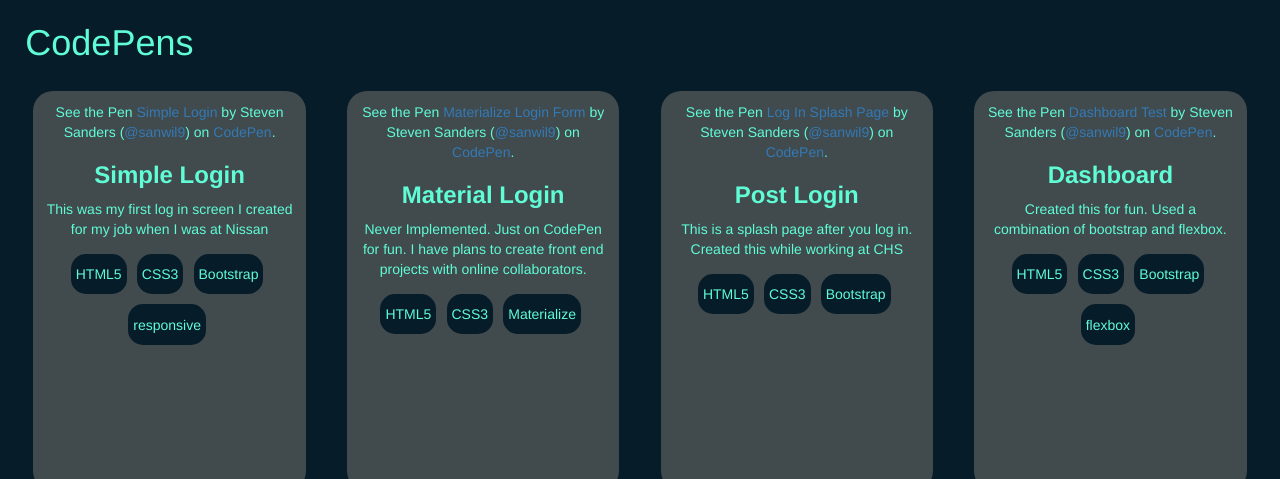
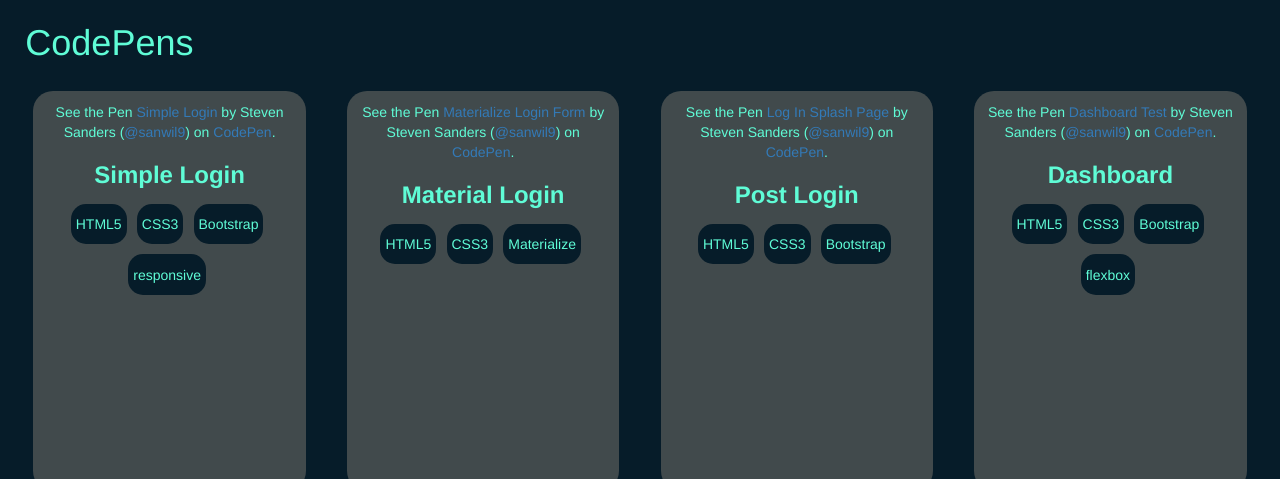
Before and after one commit to sanwil9/Portfolio, a plain HTML site: page index.html in a window 1280 px wide. Shown: the part 696-1175 px from the top of the page. Drawn offline with nearby package versions, Linux system fonts and the light colour scheme; a script that the page names is missing.

Commit message:
Update index.html

```diff
--- a/index.html
+++ b/index.html
@@ -60,7 +60,6 @@
           <p data-height="200" data-theme-id="dark" data-slug-hash="PmOyRK" data-default-tab="css,result" data-user="sanwil9" data-embed-version="2" data-pen-title="Simple Login " data-preview="true" class="codepen">See the Pen <a href="https://codepen.io/sanwil9/pen/PmOyRK/">Simple Login </a> by Steven Sanders (<a href="https://codepen.io/sanwil9">@sanwil9</a>) on <a href="https://codepen.io">CodePen</a>.</p>
   	  <script async src="https://production-assets.codepen.io/assets/embed/ei.js"></script>
           <h3><strong>Simple Login</strong></h3>
-          <p>This was my first log in screen I created for my job when I was at Nissan</p>
           <ul class="bubble-list list-unstyled list-inline"><li>HTML5</li><li>CSS3</li><li>Bootstrap</li><li>responsive</li></ul>
         </figure>
 
@@ -72,7 +71,6 @@
           <p data-height="200" data-theme-id="dark" data-slug-hash="ppXKJQ" data-default-tab="html,result" data-user="sanwil9" data-embed-version="2" data-pen-title="Materialize Login Form" data-preview="true" class="codepen">See the Pen <a href="https://codepen.io/sanwil9/pen/ppXKJQ/">Materialize Login Form</a> by Steven Sanders (<a href="https://codepen.io/sanwil9">@sanwil9</a>) on <a href="https://codepen.io">CodePen</a>.</p>
           <script async src="https://production-assets.codepen.io/assets/embed/ei.js"></script>
           <h3><strong>Material Login</strong></h3>
-          <p>Never Implemented. Just on CodePen for fun. I have plans to create front end projects with online collaborators.</p>
           <ul class="bubble-list list-unstyled list-inline"><li>HTML5</li><li>CSS3</li><li>Materialize</li></ul>
         </figure>
 
@@ -84,7 +82,6 @@
           <p data-height="200" data-theme-id="dark" data-slug-hash="EQadJr" data-default-tab="html,result" data-user="sanwil9" data-embed-version="2" data-pen-title="Log In Splash Page" data-preview="true" class="codepen">See the Pen <a href="https://codepen.io/sanwil9/pen/EQadJr/">Log In Splash Page</a> by Steven Sanders (<a href="https://codepen.io/sanwil9">@sanwil9</a>) on <a href="https://codepen.io">CodePen</a>.</p>
           <script async src="https://production-assets.codepen.io/assets/embed/ei.js"></script>
           <h3><strong>Post Login</strong></h3>
-          <p>This is a splash page after you log in. Created this while working at CHS </p>
           <ul class="bubble-list list-unstyled list-inline"><li>HTML5</li><li>CSS3</li><li>Bootstrap</li></ul>
         </figure>
 
@@ -96,7 +93,6 @@
           <p data-height="200" data-theme-id="dark" data-slug-hash="JpRLdW" data-default-tab="html,result" data-user="sanwil9" data-embed-version="2" data-pen-title="Dashboard Test" data-preview="true" class="codepen">See the Pen <a href="https://codepen.io/sanwil9/pen/JpRLdW/">Dashboard Test</a> by Steven Sanders (<a href="https://codepen.io/sanwil9">@sanwil9</a>) on <a href="https://codepen.io">CodePen</a>.</p>
           <script async src="https://production-assets.codepen.io/assets/embed/ei.js"></script>
           <h3><strong>Dashboard</strong></h3>
-          <p>Created this for fun. Used a combination of bootstrap and flexbox.</p>
           <ul class="bubble-list list-unstyled list-inline"><li>HTML5</li><li>CSS3</li><li>Bootstrap</li><li>flexbox</li></ul>
         </figure>
 
```
